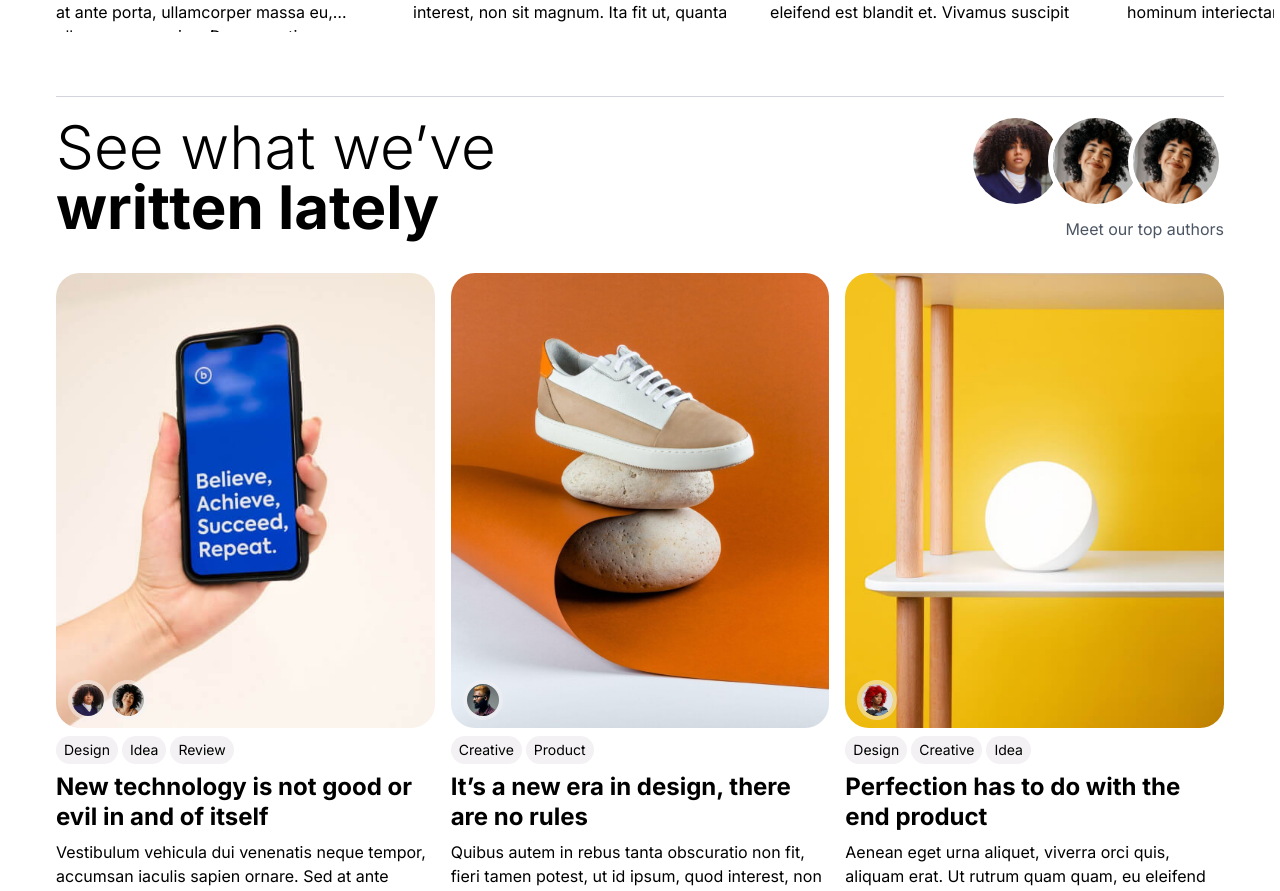
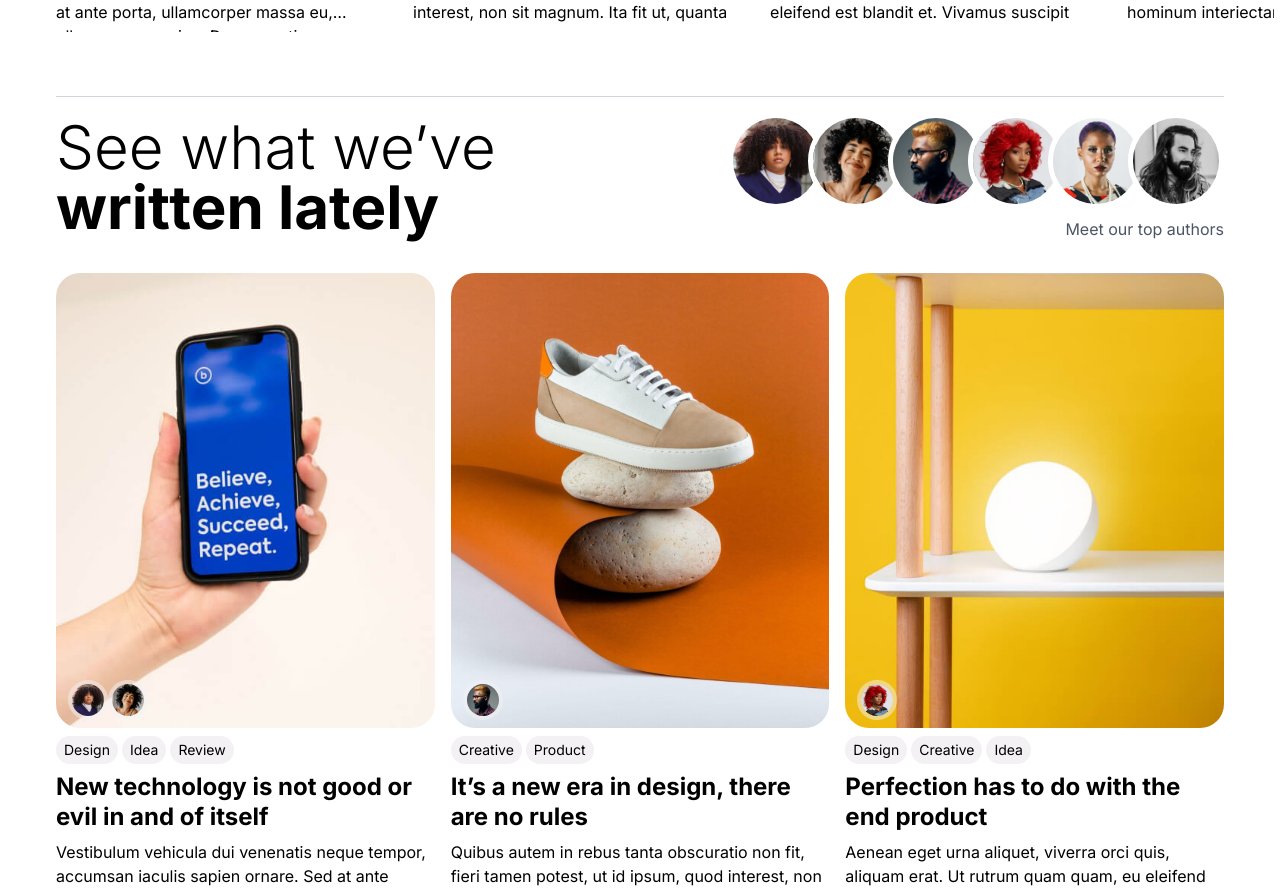
Before and after one commit to hxncodes/NEXTJS-BLOGY, a Next.js app: page / in a window 1280 px wide. Shown: the part 1090-1981 px from the top of the page. Built offline with nearby package versions, Linux system fonts and the light colour scheme.

Commit message:
Avatar created for Profile

```diff
--- /dev/null
+++ b/components/Avatar.tsx
@@ -0,0 +1,23 @@
+import Image from "next/image";
+import Link from "next/link";
+
+interface Props {
+  imageUrl: string;
+}
+
+const Avatar = ({ imageUrl }: Props) => {
+  return (
+    <Link className="avatar hover:bg-white" href="#">
+      <Image
+        loading="lazy"
+        src={imageUrl}
+        width={100}
+        height={100}
+        alt="author"
+        className="rounded-full"
+      />
+    </Link>
+  );
+};
+
+export default Avatar;
--- a/components/LatestBlogs.tsx
+++ b/components/LatestBlogs.tsx
@@ -2,6 +2,8 @@ import React from "react";
 import Image from "next/image";
 import Card from "./Card";
 import { blogs } from "@/data/blog";
+import { authors } from "@/data/authors";
+import Avatar from "./Avatar";
 
 const LatestBlogs = () => {
   return (
@@ -14,35 +16,9 @@ const LatestBlogs = () => {
         <div className="hidden md:block">
           <div className="flex">
             <div className="flex -space-x-4">
-              <a className="avatar" href="#">
-                <Image
-                  loading="lazy"
-                  src="/images/author1.jpg"
-                  width={100}
-                  height={100}
-                  alt="author"
-                  className="rounded-full"
-                />
-              </a>
-              <a className="avatar" href="#">
-                <Image
-                  loading="lazy"
-                  src="/images/author2.jpg"
-                  width={100}
-                  height={100}
-                  alt="author"
-                  className="rounded-full"
-                />
-              </a>
-              <a className="avatar" href="#">
-                <Image
-                  src="/images/author2.jpg"
-                  width={100}
-                  height={100}
-                  alt="author"
-                  className="rounded-full"
-                />
-              </a>
+              {authors.map((author) => (
+                <Avatar key={author.id} imageUrl={author.avatar} />
+              ))}
             </div>
           </div>
           <p className="text-right text-base text-gray-600 mt-2">
--- /dev/null
+++ b/data/authors.ts
@@ -0,0 +1,43 @@
+export const authors = [
+  {
+    id: "profileVSKYSLV2QQ",
+    name: "",
+    email: "",
+    avatar: "/images/author1.jpg",
+    profileLink: "",
+  },
+  {
+    id: "profileH8Q6FOCOEH",
+    name: "",
+    email: "",
+    avatar: "/images/author2.jpg",
+    profileLink: "",
+  },
+  {
+    id: "profileZQPKXVBQ7B",
+    name: "",
+    email: "",
+    avatar: "/images/author3.jpg",
+    profileLink: "",
+  },
+  {
+    id: "profile2RMRCLLWZ0",
+    name: "",
+    email: "",
+    avatar: "/images/author4.jpg",
+  },
+  {
+    id: "profile8GJT89FMJ3",
+    name: "",
+    email: "",
+    avatar: "/images/author5.jpg",
+    profileLink: "",
+  },
+  {
+    id: "profileER5IE7TZZY",
+    name: "",
+    email: "",
+    avatar: "/images/author6.jpg",
+    profileLink: "",
+  },
+];
```
Also changed, not shown: 2 other files (tests, documents, lock files or other folders).
